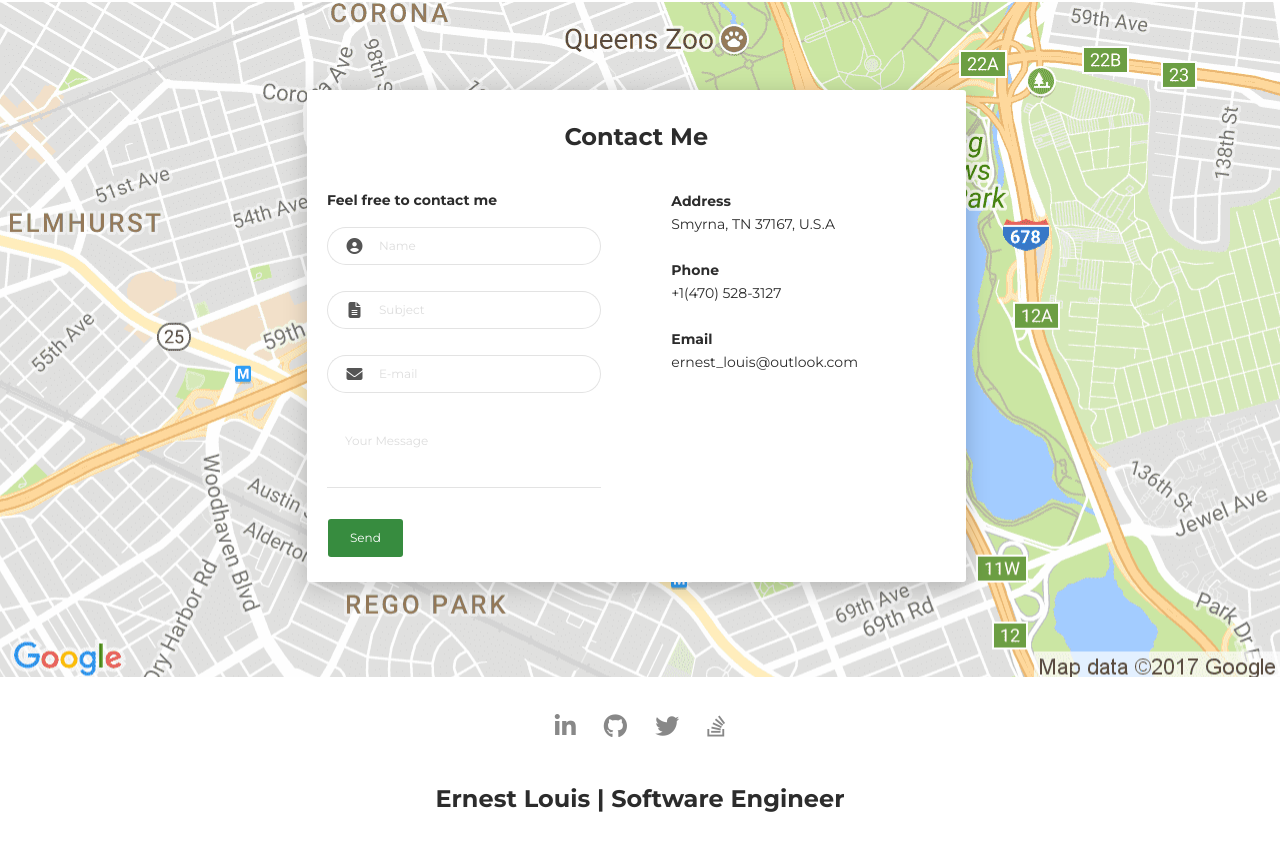
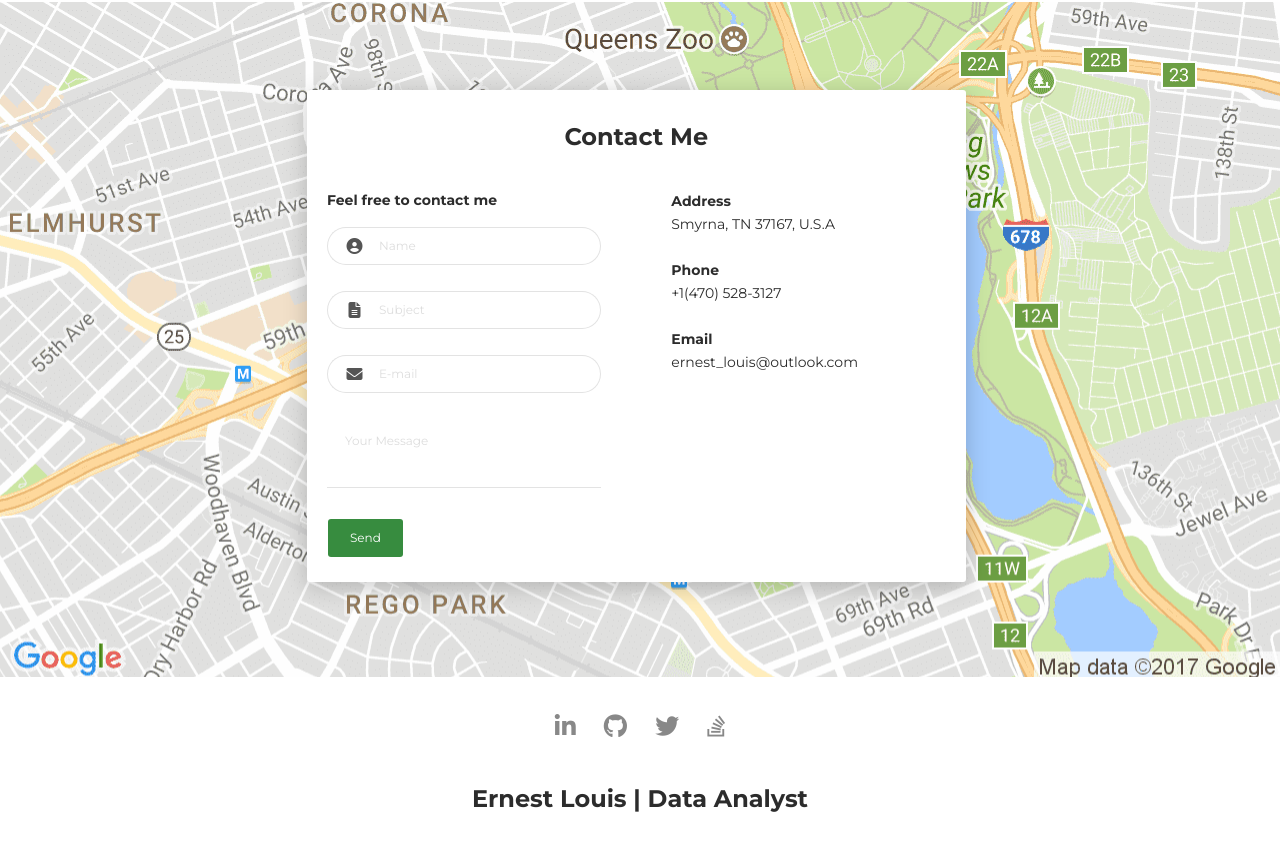
Before and after one commit to ErnestLouis/portfolio, a plain HTML site: page index.html in a window 1280 px wide. Shown: the part 3601-4451 px from the top of the page. Drawn offline with Linux system fonts and the light colour scheme.

Commit message:
update footer

```diff
--- a/index.html
+++ b/index.html
@@ -366,7 +366,7 @@
       <a class="cc-stack-overflow btn btn-link" target="_blank"
         href="https://stackoverflow.com/users/18547428/ernestlouis"><i class="fa fa-stack-overflow fa-2x"
           aria-hidden="true"></i></a>
-        <div class="h4 title text-center">Ernest Louis | Software Engineer</div>
+        <div class="h4 title text-center">Ernest Louis | Data Analyst</div>
     </footer>
     <script src="js/core/jquery.3.2.1.min.js?ver=1.1.0"></script>
     <script src="js/core/popper.min.js?ver=1.1.0"></script>
```
